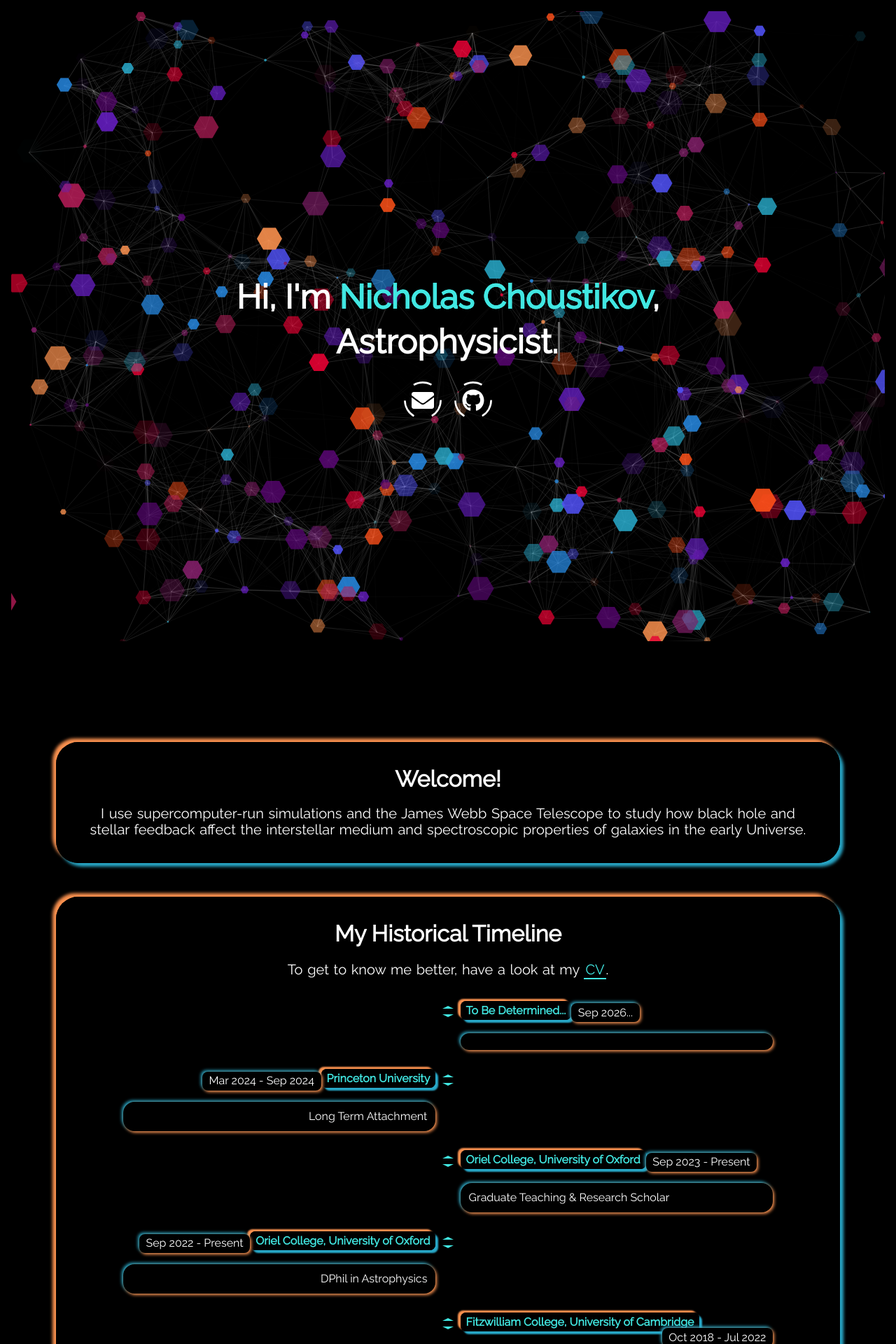
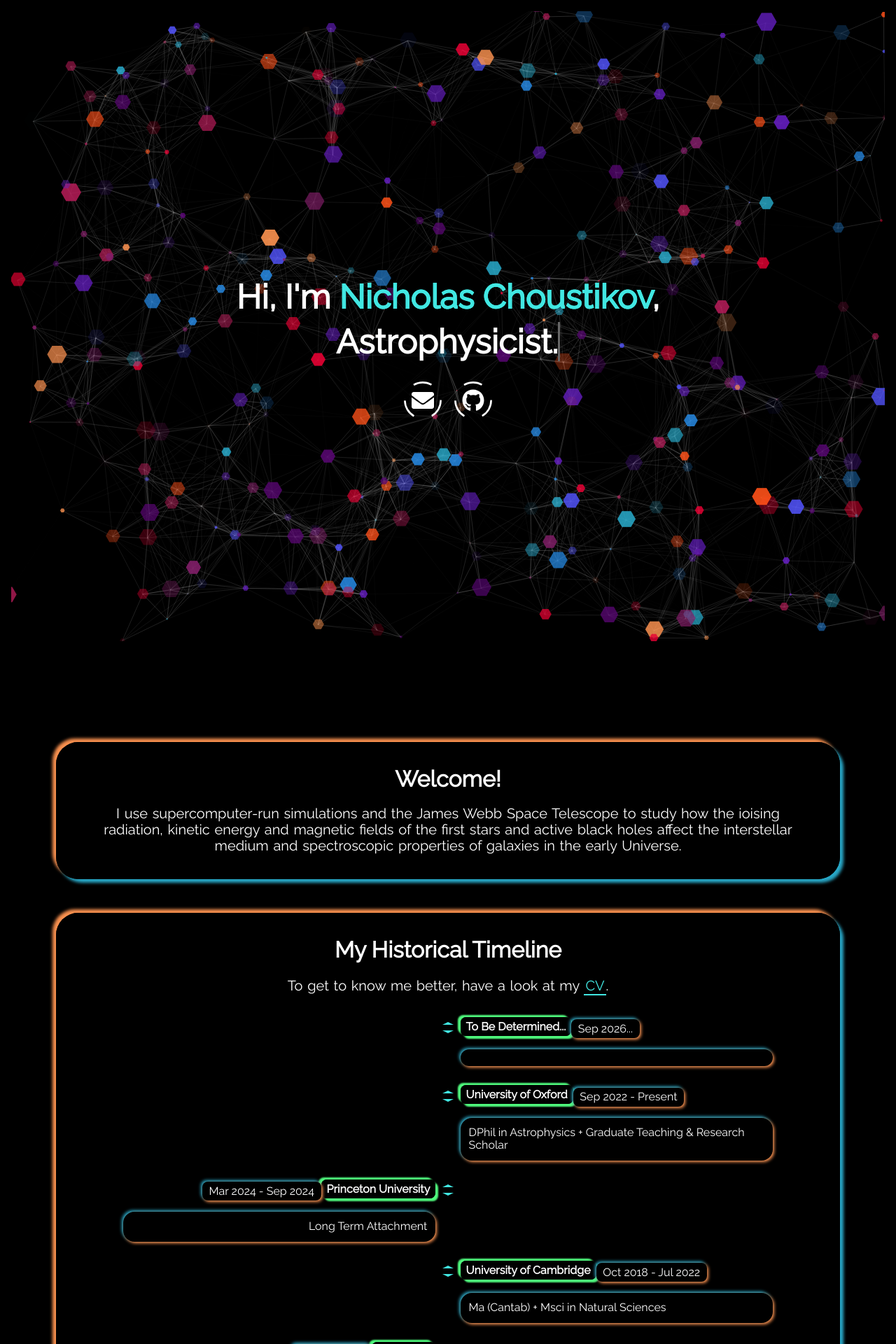
Before and after one commit to Chousti/Chousti.github.io, a Jekyll site: the page built from index.html, in a window 1280 px wide. Shown: the top 1920 px of the page at 70% size. Built offline with Jekyll 4.4.1, drawn with Linux system fonts in a browser that asks for light colours; some of the changed text lies outside the part shown.

Commit message:
experiments

```diff
--- a/_config.yml
+++ b/_config.yml
@@ -34,7 +34,7 @@ show_aboutme_card: true
 # about_me_title: The will be displayed as the title in the About Me section
 about_me_title: Welcome!
 # about_me_description: This will be displayed under the title.
-about_me_description: I use supercomputer-run simulations and the James Webb Space Telescope to study how black hole and stellar feedback affect the interstellar medium and spectroscopic properties of galaxies in the early Universe.
+about_me_description: I use supercomputer-run simulations and the James Webb Space Telescope to study how the ioising radiation, kinetic energy and magnetic fields of the first stars and active black holes affect the interstellar medium and spectroscopic properties of galaxies in the early Universe.
 
 # SKILLS SECTION
 # show_skills_card:
@@ -79,9 +79,9 @@ os_projects_title: Open Source Projects
 # > setting this to false, will omit the Contact section
 show_contact_card: true
 # contact_title: The will be displayed as the title in the Contact section
-contact_title: Contact
+contact_title: Get in touch with me
 # contact_description: This will be displayed under the title.
-contact_description: Blah blah you can contact me here
+contact_description: Please reach out if you're keen to collaborate on something!
 
 # GITHUB-METADATA
 # Set this to your forked repository
--- a/_data/timeline.yml
+++ b/_data/timeline.yml
@@ -18,37 +18,26 @@
 #   timeline-side: right
 
 - title: To Be Determined...
-  title-url:
   date: Sep 2026...
   subtitle:
   timeline-side: right
 
+- title: University of Oxford
+  date: Sep 2022 - Present
+  subtitle: DPhil in Astrophysics + Graduate Teaching & Research Scholar
+  timeline-side: right
+
 - title: Princeton University
-  title-url:
   date: Mar 2024 - Sep 2024
   subtitle: Long Term Attachment
   timeline-side: left
 
-- title: Oriel College, University of Oxford
-  title-url:
-  date: Sep 2023 - Present
-  subtitle: Graduate Teaching & Research Scholar
-  timeline-side: right
-
-- title: Oriel College, University of Oxford
-  title-url:
-  date: Sep 2022 - Present
-  subtitle: DPhil in Astrophysics
-  timeline-side: left
-
-- title: Fitzwilliam College, University of Cambridge
-  title-url:
+- title: University of Cambridge
   date: Oct 2018 - Jul 2022
   subtitle: Ma (Cantab) + Msci in Natural Sciences
   timeline-side: right
 
 - title: I was born
-  title-url:
   date: 10 June 1999
   subtitle: Auckland, New Zealand
   timeline-side: left
--- a/_includes/section-timeline.html
+++ b/_includes/section-timeline.html
@@ -15,9 +15,13 @@
             <div class="flag-wrapper">
               <span class="hexagon"></span>
               <span class="flag neumorphism-button" data-aos="zoom-in-right">
+               {% if event.title-url %}
                   <a href="{{event.title-url}}" target="_blank" rel="noreferrer">
                      <span>{{event.title}}</span>
                   </a>
+               {% else %}
+                  {{event.title}}
+               {% endif %}
               </span>
               <span class="time-wrapper" data-aos="zoom-in-right">
                 <span class="time neumorphism-card">{{event.date}}</span>
@@ -43,9 +47,13 @@
             <div class="flag-wrapper">
               <span class="hexagon"></span>
               <span class="flag neumorphism-button" data-aos="zoom-in-left">
+               {% if event.title-url %}
                   <a href="{{event.title-url}}" target="_blank" rel="noreferrer">
                      <span>{{event.title}}</span>
                   </a>
+               {% else %}
+                  {{event.title}}
+               {% endif %}
               </span>
               <span class="time-wrapper" data-aos="zoom-in-left">
                 <span class="time neumorphism-card">{{event.date}}</span>
--- a/assets/particles.json
+++ b/assets/particles.json
@@ -31,7 +31,7 @@
       }
     },
     "size": {
-      "value": 15,
+      "value": 11,
       "random": true,
       "anim": {
         "enable": false,
```
Also changed, not shown: _sass/main.scss (+6 -6 lines), assets/css/main.min.css. Lines whose indentation alone changed are shown as unchanged.
